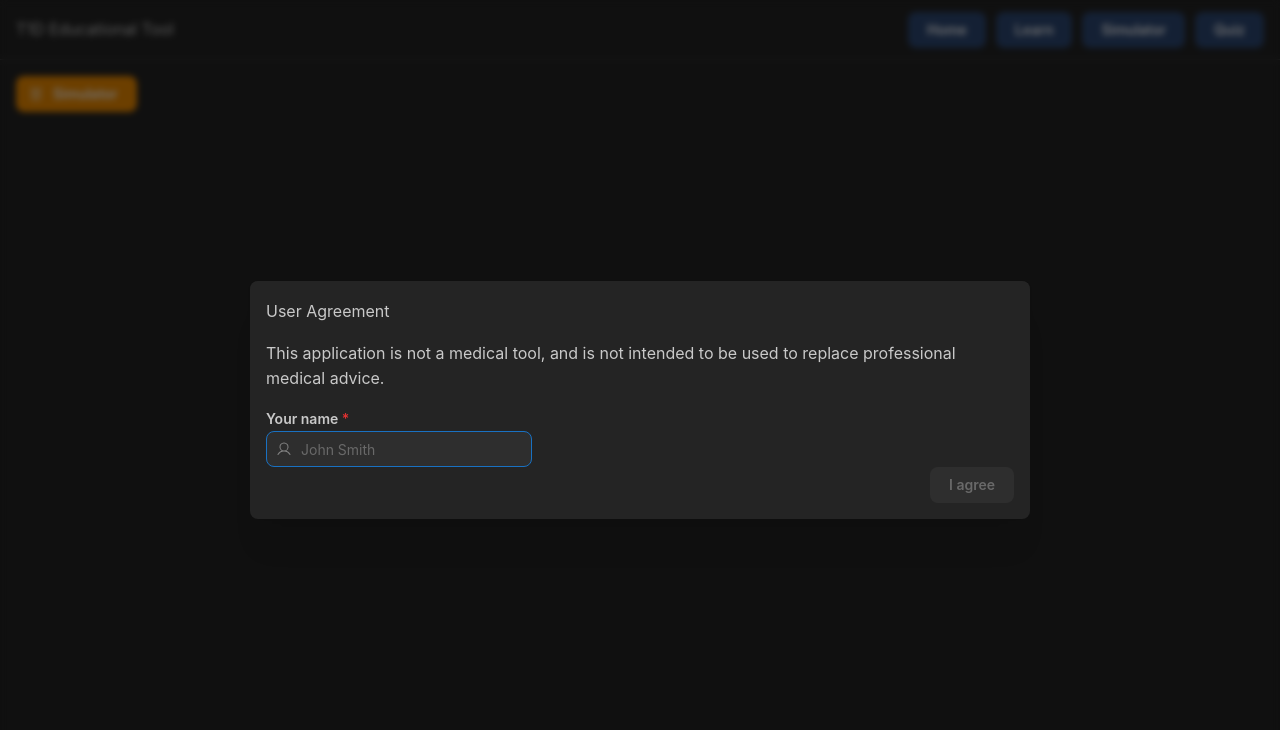
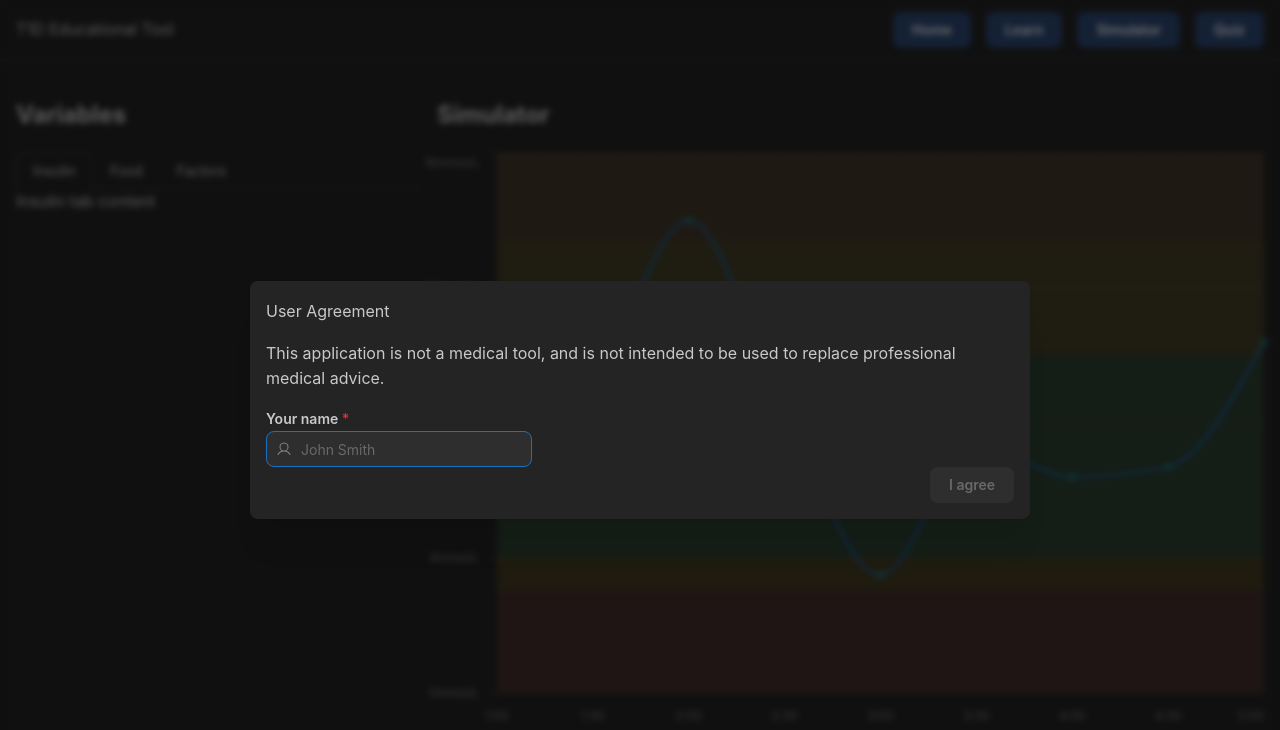
Before and after one commit to maxfleetdev/t1d-app, a React (Vite) app: page /simulator in a window 1280 px wide. Shown: the top 730 px of the page. Built offline with nearby package versions, Linux system fonts and the light colour scheme.

Commit message:
feat: update components and structure for improved navigation and user experience

```diff
--- a/src/App.tsx
+++ b/src/App.tsx
@@ -1,13 +1,13 @@
 import { Routes, Route } from 'react-router';
 import { useDisclosure, useSessionStorage } from '@mantine/hooks';
 import { AppShell, Group, Burger } from '@mantine/core';
+
 import Home from './pages/Home';
 import Learn from './pages/Learn';
 import NavigationButton from './components/navigation/NavigationButton';
 import Simulator from './pages/Simulator';
 import Quiz from './pages/Quiz';
 import UserAgreement from './components/UserAgreement';
-
 
 function App() {
   const [opened, {toggle}] = useDisclosure();
@@ -24,13 +24,15 @@ function App() {
       header={{ height: 60 }}
       navbar={{ width: 300, breakpoint: 'sm', collapsed: { desktop: true, mobile: !opened } }}
       padding="md"
+      transitionDuration={0}
+      transitionTimingFunction="ease"
     >
       <AppShell.Header>
         <Group h="100%" px="md">
           <Burger opened={opened} onClick={toggle} hiddenFrom="sm" size="sm" />
           <Group justify="space-between" style={{ flex: 1 }}>
             T1D Educational Tool
-            <Group ml="xl" gap={10} visibleFrom="sm">
+            <Group ml="xl" gap={15} visibleFrom="sm">
               <NavigationButton to='/' buttonText="Home"/>
               <NavigationButton to='learn' buttonText="Learn"/>
               <NavigationButton to='simulator' buttonText="Simulator"/>
--- a/src/components/chart/ChartDemo.tsx
+++ b/src/components/chart/ChartDemo.tsx
@@ -5,7 +5,7 @@ import { data } from './data';
 export function ChartDemo() {
     return (
         <LineChart
-        h={300}
+            h="calc(90vh - 150px)"
             data={data}
             dataKey="time"
             tooltipAnimationDuration={100}
--- /dev/null
+++ b/src/components/learning/ModuleList.tsx
@@ -0,0 +1,6 @@
+export default function ModuleList() {
+    return(
+        <>
+        </>
+    );
+}
--- a/src/components/navigation/NavigationButton.tsx
+++ b/src/components/navigation/NavigationButton.tsx
@@ -1,4 +1,4 @@
-import { Button } from "@mantine/core"
+import { Button, NavLink } from "@mantine/core"
 import { Link } from "react-router"
 
 interface NavigationButtonProps {
--- a/src/pages/Home.tsx
+++ b/src/pages/Home.tsx
@@ -1,14 +1,9 @@
-import { useSessionStorage } from "@mantine/hooks";
-import UserAgreement from "../components/UserAgreement";
+import { Group } from "@mantine/core"
 
 export default function Home() {
-
-
   return (
-    <>
-      {/* Only show agreement if the user hasn't agreed */}
-
-      <h1>Welcome Home :3</h1>
-    </>
+    <Group>
+      <h1>Welcome to T1D Educational Tool</h1>
+    </Group>
   );
 }
--- a/src/pages/Learn.tsx
+++ b/src/pages/Learn.tsx
@@ -1,13 +1,7 @@
-import { Button } from "@mantine/core";
-import { RabbitIcon } from "@phosphor-icons/react";
-
 export default function Learn() {
   return (
-    <Button
-      color="blue"
-      leftSection={<RabbitIcon/>}
-    >
-        Learn
-    </Button>
+    <>
+      <h1>Learning</h1>
+    </>
   );
 }
--- a/src/pages/Quiz.tsx
+++ b/src/pages/Quiz.tsx
@@ -1,13 +1,5 @@
-import { Button } from "@mantine/core";
-import { RabbitIcon } from "@phosphor-icons/react";
-
 export default function Quiz() {
   return (
-    <Button
-      color="red"
-      leftSection={<RabbitIcon/>}
-    >
-        Quiz
-    </Button>
+    <h1>Quiz</h1>
   );
 }
--- a/src/pages/Simulator.tsx
+++ b/src/pages/Simulator.tsx
@@ -1,13 +1,41 @@
-import { Button } from "@mantine/core";
-import { RabbitIcon } from "@phosphor-icons/react";
+import { Grid, ScrollAreaAutosize, Tabs } from "@mantine/core";
+import { ChartDemo } from "../components/chart/ChartDemo";
 
 export default function Simulator() {
   return (
-    <Button
-      color="yellow"
-      leftSection={<RabbitIcon/>}
-    >
-        Simulator
-    </Button>
+    <Grid>
+      <Grid.Col span={4}>
+        <h2>Variables</h2>
+        <Tabs variant="outline" defaultValue="insulin">
+          <Tabs.List>
+            <Tabs.Tab value="insulin">
+              Insulin
+            </Tabs.Tab>
+            <Tabs.Tab value="food">
+              Food
+            </Tabs.Tab>
+            <Tabs.Tab value="factors">
+              Factors
+            </Tabs.Tab>
+          </Tabs.List>
+
+          <Tabs.Panel value="insulin">
+            Insulin tab content
+          </Tabs.Panel>
+
+          <Tabs.Panel value="food">
+            Food tab content
+          </Tabs.Panel>
+
+          <Tabs.Panel value="factors">
+            Factors tab content
+          </Tabs.Panel>
+        </Tabs>
+      </Grid.Col>
+      <Grid.Col span="auto">
+        <h2>Simulator</h2>
+        <ChartDemo/>
+      </Grid.Col>
+    </Grid>
   );
 }
```
Also changed, not shown: 2 other files (tests, documents, lock files or other folders). Lines whose indentation alone changed are shown as unchanged.
